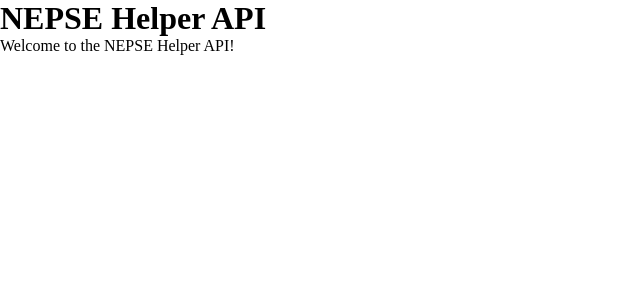
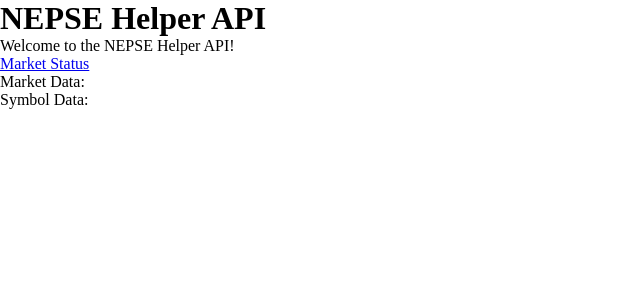
Before and after one commit to prashunchitkr/nepse-helper, a Next.js app in the folder apps/web/: page / in a window 1280 px wide. Shown: the top 300 px of the page, without its empty margins (0-640 px from the left). Built offline with nearby package versions, Linux system fonts and the light colour scheme.

Commit message:
fix(market-status): refresh token before fetching status

```diff
--- a/apps/web/app/api/status/route.ts
+++ b/apps/web/app/api/status/route.ts
@@ -2,8 +2,10 @@
 import { nepse } from "@/lib/nepse";
 
 export async function GET() {
-  // eslint-disable-next-line @typescript-eslint/no-unused-vars
-  const { id, ...marketData } = await nepse.getMarketStatus();
+  const status = await nepse.getMarketStatus();
 
-  return NextResponse.json(marketData);
+  return NextResponse.json({
+    status: status.isOpen,
+    time: status.asOf,
+  });
 }
--- a/apps/web/app/page.tsx
+++ b/apps/web/app/page.tsx
@@ -1,4 +1,5 @@
 import { Metadata } from "next";
+import Link from "next/link";
 
 export const metadata: Metadata = {
   title: "NEPSE Helper API",
@@ -10,6 +11,13 @@
     <div>
       <h1>NEPSE Helper API</h1>
       <p>Welcome to the NEPSE Helper API!</p>
+      <ul>
+        <li>
+          <Link href={"/api/status"}>Market Status</Link>{" "}
+        </li>
+        <li>Market Data: </li>
+        <li>Symbol Data: </li>
+      </ul>
     </div>
   );
 }
--- a/packages/core/package.json
+++ b/packages/core/package.json
@@ -1,6 +1,6 @@
 {
   "name": "@nepse-helper/core",
-  "version": "1.0.0",
+  "version": "0.1.0",
   "author": "Prashun Chitrakar",
   "description": "A helper library for NEPSE",
   "keywords": [
--- a/packages/core/src/index.ts
+++ b/packages/core/src/index.ts
@@ -14,7 +14,8 @@
     this._security = security;
   }
 
-  public getMarketStatus = async () => this._nepseData.getMarketOpen();
+  public getMarketStatus = async () =>
+    this._auth.refreshToken().then(() => this._nepseData.getMarketOpen());
 
   public getSecurityList = async () =>
     this._auth.refreshToken().then(() => this._security.getSecurityList());
```
